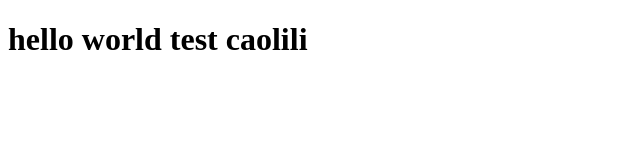
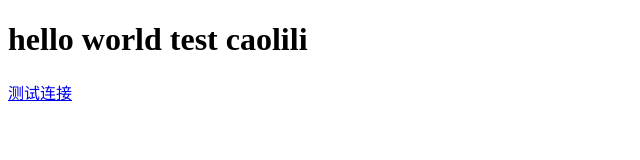
Before and after one commit to lilicao/lilicao.github.io, a plain HTML site: page index.html in a window 1280 px wide. Shown: the whole page, without its empty margins (0-640 px from the left). Drawn offline with Linux system fonts and the light colour scheme.

Commit message:
Update index.html

```diff
--- a/index.html
+++ b/index.html
@@ -9,6 +9,6 @@
 </head>
 <body>
 	<h1>hello world test caolili</h1>
-	<a href="/test.html"></a>
+	<a href="/test.html">测试连接</a>
 </body>
 </html>
```
